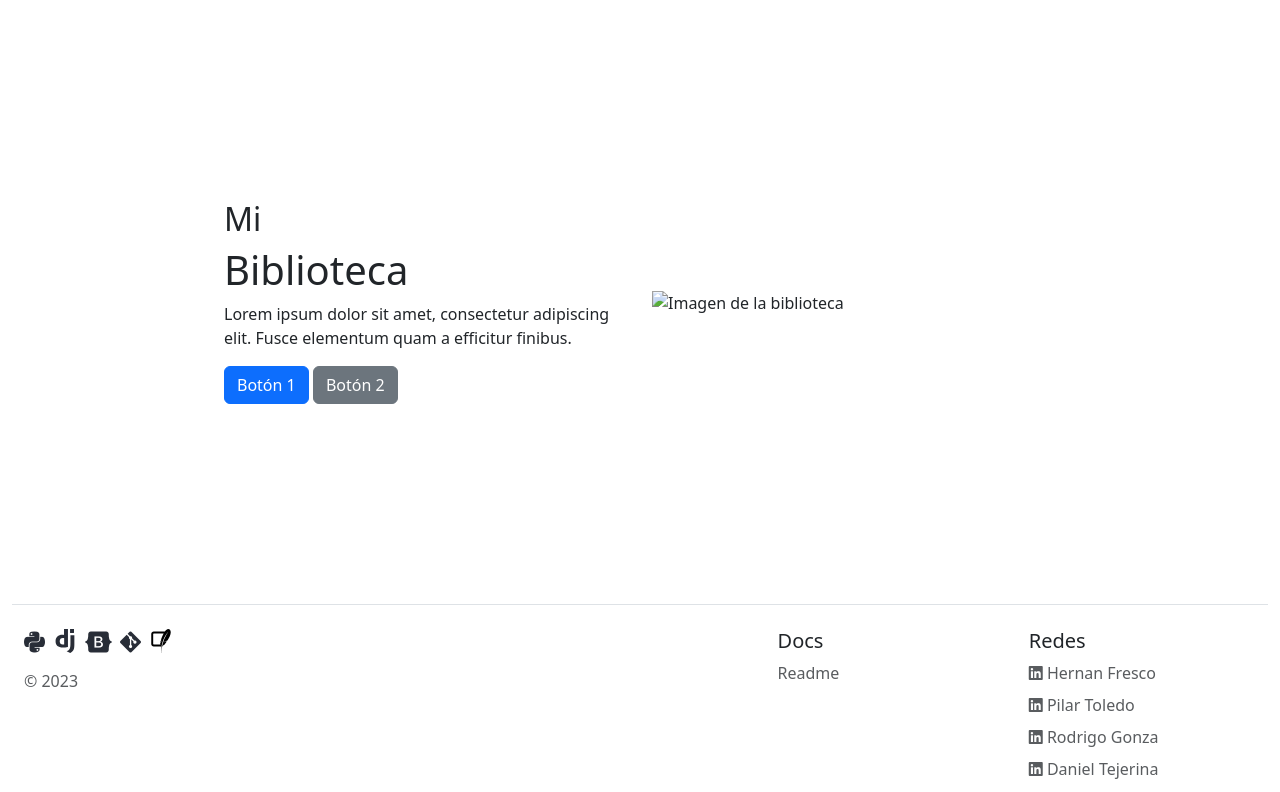
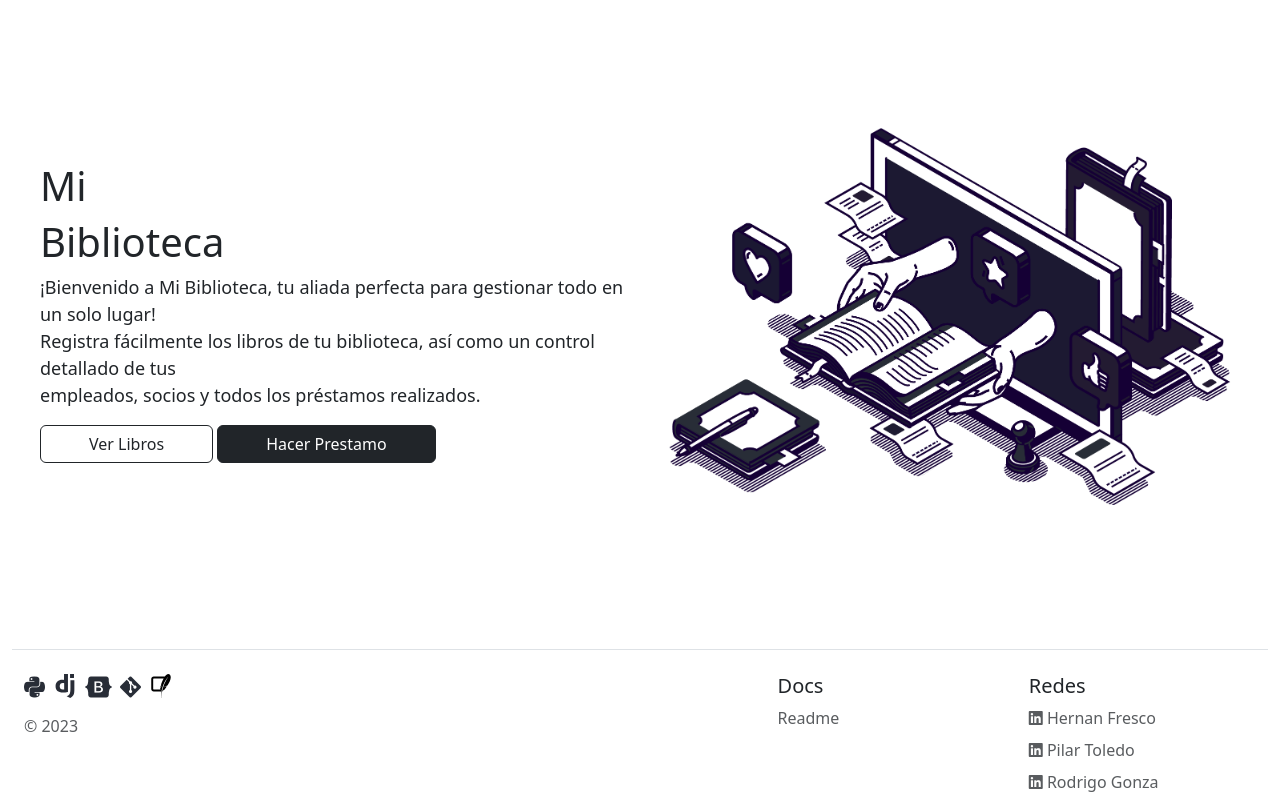
Before and after one commit to Mettralla/WebApp, a Django app: page /biblioteca/home/ in a window 1280 px wide. Shown: the part 70-862 px from the top of the page. Run offline with Django 4.2, Linux system fonts and the light colour scheme; some libraries are stand-ins or nearby versions.

Commit message:
Home simple agregada

```diff
--- a/biblioteca/templates/biblioteca/home/home.html
+++ b/biblioteca/templates/biblioteca/home/home.html
@@ -1,21 +1,22 @@
 {% extends '../layout/base.html' %}
+{% load static %}
 
 {% block title %}Mi Libreria{% endblock title %}
 
 {% comment %} AGREGO ESTE PLACEHOLDER PARA LINKEAR EL LOGO DEL NAV {% endcomment %}
 
 {% block content %}
-    <div class="row vh-90 d-flex align-items-center justify-content-center" style="margin: 25vh 25vh 25vh 25vh">
+<div class="row vh-90 d-flex align-items-center justify-content-center" style="margin: 15vh 2vh 18vh 2vh">
     <div class="col-md-6">
-            <h2>Mi</h2>
+            <h1>Mi</h1>
             <h1>Biblioteca</h1>
-            <p>Lorem ipsum dolor sit amet, consectetur adipiscing elit. Fusce elementum quam a efficitur finibus.</p>
-            <button class="btn btn-primary">Botón 1</button>
-            <button class="btn btn-secondary">Botón 2</button>
+            <p style="font-size: 18px">¡Bienvenido a Mi Biblioteca, tu aliada perfecta para gestionar todo en un solo lugar! <br> Registra fácilmente los libros de tu biblioteca, así como un control detallado de tus <br> empleados, socios y todos los préstamos realizados.</p>
+            <a class="btn btn-outline-dark px-5" href="{% url 'listado_libros' %}" >Ver Libros</a>
+            <a class="btn btn-dark px-5" href="{% url 'crear_prestamo' %}">Hacer Prestamo</a>
     </div>
 
     <div class="col-md-6">
-        <img src="" alt="Imagen de la biblioteca">
+        <img src="{% static 'img/home-img.png' %}" class="img-fluid" alt="Home" >
     </div>
 </div>
 {% endblock content %}
```
Also changed, not shown: static/img/home-img.png (added).
